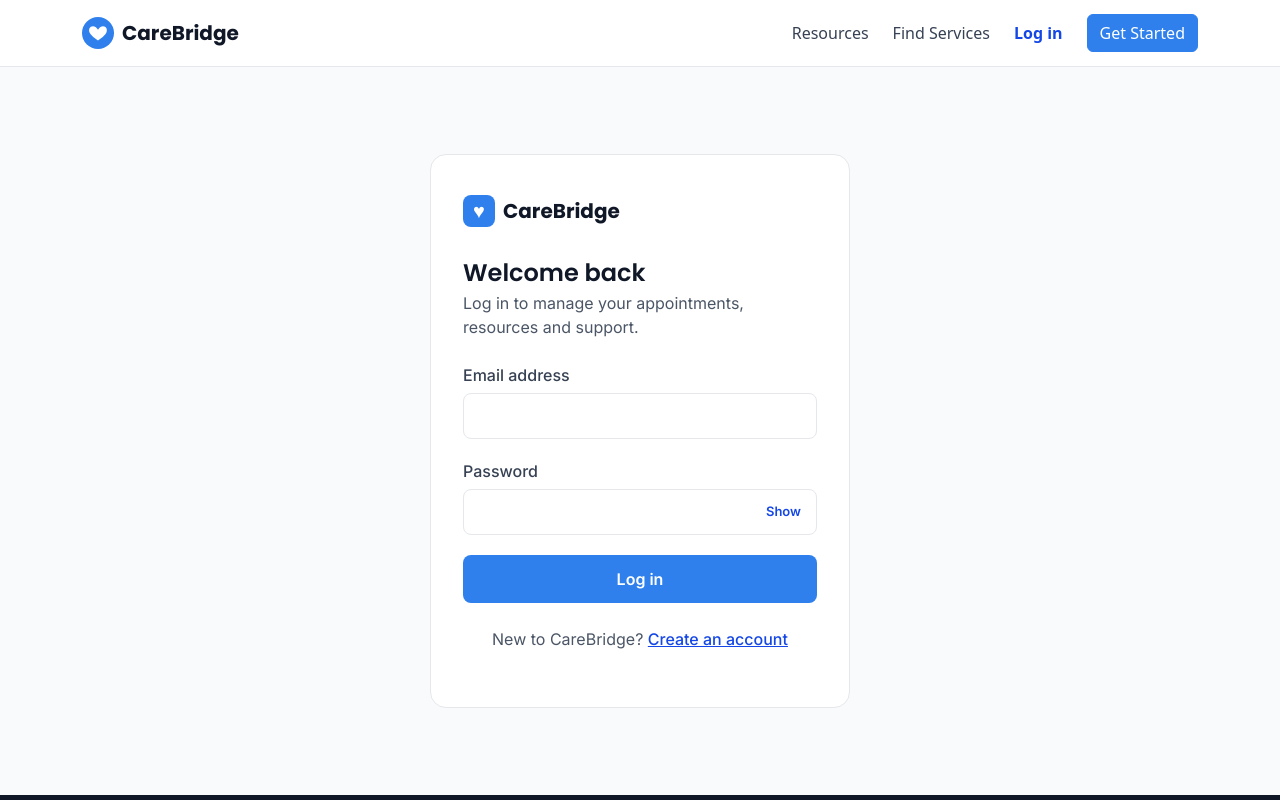
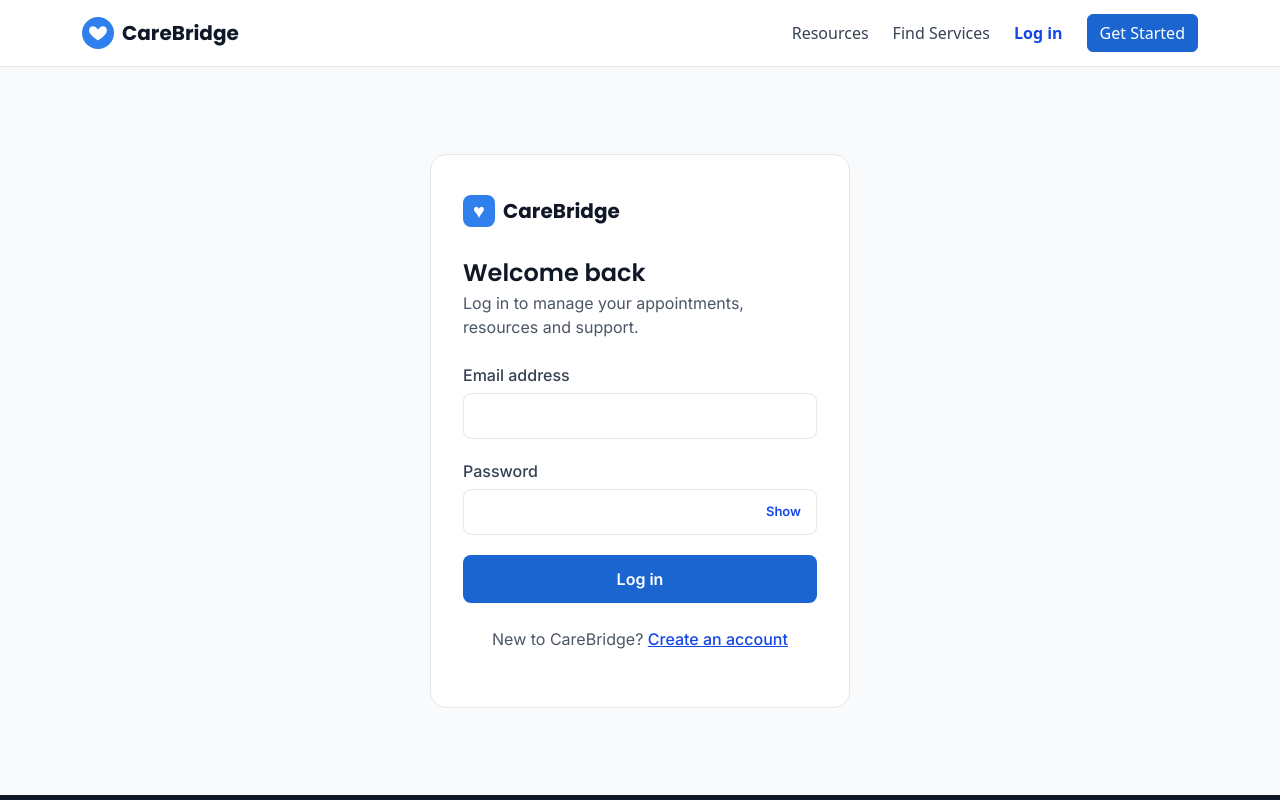
Before and after one commit to muhibmannan/carebridge-a3, a Vue app: page /login in a window 1280 px wide. Shown: the top 800 px of the page. Built offline with nearby package versions, Linux system fonts and the light colour scheme; no server answers.

Commit message:
fix: wcag aa contrast on hardcoded brand-blue button and badge backgrounds

```diff
--- /dev/null
+++ b/src/assets/styles/_buttons.scss
@@ -0,0 +1,45 @@
+@use 'tokens' as *;
+
+.btn-primary {
+  --bs-btn-color: #fff;
+  --bs-btn-bg: #{$primary-strong};
+  --bs-btn-border-color: #{$primary-strong};
+
+  --bs-btn-hover-color: #fff;
+  --bs-btn-hover-bg: #{$primary-stronger};
+  --bs-btn-hover-border-color: #{$primary-stronger};
+
+  --bs-btn-active-color: #fff;
+  --bs-btn-active-bg: #{$primary-stronger};
+  --bs-btn-active-border-color: #{$primary-stronger};
+
+  --bs-btn-disabled-color: #fff;
+  --bs-btn-disabled-bg: #{$primary-strong};
+  --bs-btn-disabled-border-color: #{$primary-strong};
+}
+
+.btn-outline-primary {
+  --bs-btn-color: #{$primary-link};
+  --bs-btn-border-color: #{$primary};
+  --bs-btn-hover-color: #fff;
+  --bs-btn-hover-bg: #{$primary-strong};
+  --bs-btn-hover-border-color: #{$primary-strong};
+  --bs-btn-active-color: #fff;
+  --bs-btn-active-bg: #{$primary-stronger};
+  --bs-btn-active-border-color: #{$primary-stronger};
+}
+
+a:not(.btn),
+.text-primary {
+  color: $primary-link;
+}
+
+a:not(.btn):hover {
+  color: $primary-stronger;
+}
+
+.btn:focus-visible {
+  outline: 3px solid $primary-link;
+  outline-offset: 2px;
+  box-shadow: none;
+}
--- a/src/assets/styles/main.scss
+++ b/src/assets/styles/main.scss
@@ -2,6 +2,7 @@
 
 @import "./tokens";
 @import "bootstrap/scss/bootstrap";
+@import "./buttons";
 
 body {
   font-family: $font-body;
--- a/src/components/admin/BulkEmailModal.vue
+++ b/src/components/admin/BulkEmailModal.vue
@@ -294,13 +294,13 @@ onBeforeUnmount(() => {
 }
 
 .btn-primary {
-  background: #2f80ed;
-  border: 1px solid #2f80ed;
+  background: #1a65cf;
+  border: 1px solid #1a65cf;
   color: #ffffff;
 }
 
 .btn-primary:hover:not(:disabled) {
-  background: #1a65cf;
+  background: #1557b0;
   border-color: #1a65cf;
 }
 
--- a/src/components/booking/BookAppointmentModal.vue
+++ b/src/components/booking/BookAppointmentModal.vue
@@ -300,9 +300,9 @@ button:focus-visible {
   cursor: pointer;
 }
 .time-chip.selected {
-  background: #2f80ed;
+  background: #1a65cf;
   color: #ffffff;
-  border-color: #2f80ed;
+  border-color: #1a65cf;
 }
 .time-chip.taken {
   background: #f3f4f6;
@@ -329,7 +329,7 @@ button:focus-visible {
   margin-top: 8px;
 }
 .btn-primary {
-  background: #2f80ed;
+  background: #1a65cf;
   color: #ffffff;
   border: none;
   padding: 10px 20px;
--- a/src/components/common/AppNavbar.vue
+++ b/src/components/common/AppNavbar.vue
@@ -192,13 +192,13 @@ async function handleLogout() {
 }
 
 .btn-nav-cta {
-  background: #2f80ed;
-  border-color: #2f80ed;
+  background: #1a65cf;
+  border-color: #1a65cf;
 
   &:hover,
   &:focus-visible {
-    background: #1a65cf;
-    border-color: #1a65cf;
+    background: #1557b0;
+    border-color: #1557b0;
   }
 }
 
@@ -209,7 +209,7 @@ async function handleLogout() {
   width: 32px;
   height: 32px;
   border-radius: 50%;
-  background: #2f80ed;
+  background: #1a65cf;
   color: #ffffff;
   font-family: "Inter", sans-serif;
   font-weight: 600;
--- a/src/views/AppointmentsView.vue
+++ b/src/views/AppointmentsView.vue
@@ -196,7 +196,7 @@ function formatTimeRange(appt) {
   margin: 4px 0 0;
 }
 .btn-primary {
-  background: #2f80ed;
+  background: #1a65cf;
   color: #ffffff;
   border: none;
   padding: 10px 18px;
--- a/src/views/ForbiddenView.vue
+++ b/src/views/ForbiddenView.vue
@@ -68,8 +68,8 @@ p {
 }
 
 .btn-primary {
-  background: #2f80ed;
-  border-color: #2f80ed;
+  background: #1a65cf;
+  border-color: #1a65cf;
   border-radius: 0.5rem;
   padding: 0.625rem 1.5rem;
   font-weight: 600;
--- a/src/views/LoginView.vue
+++ b/src/views/LoginView.vue
@@ -248,7 +248,7 @@ async function handleSubmit() {
 }
 .btn-primary {
   width: 100%;
-  background: #2f80ed;
+  background: #1a65cf;
   color: #ffffff;
   border: none;
   border-radius: 0.5rem;
--- a/src/views/RegisterView.vue
+++ b/src/views/RegisterView.vue
@@ -379,7 +379,7 @@ function focusField(field) {
 }
 .btn-primary {
   width: 100%;
-  background: #2f80ed;
+  background: #1a65cf;
   color: #ffffff;
   border: none;
   border-radius: 0.5rem;
--- a/src/views/admin/AdminUsers.vue
+++ b/src/views/admin/AdminUsers.vue
@@ -162,13 +162,13 @@ function onSent(result) {
 }
 
 .btn-primary {
-  background: #2f80ed;
-  border: 1px solid #2f80ed;
+  background: #1a65cf;
+  border: 1px solid #1a65cf;
   color: #ffffff;
 }
 
 .btn-primary:hover:not(:disabled) {
-  background: #1a65cf;
+  background: #1557b0;
   border-color: #1a65cf;
 }
 
```
